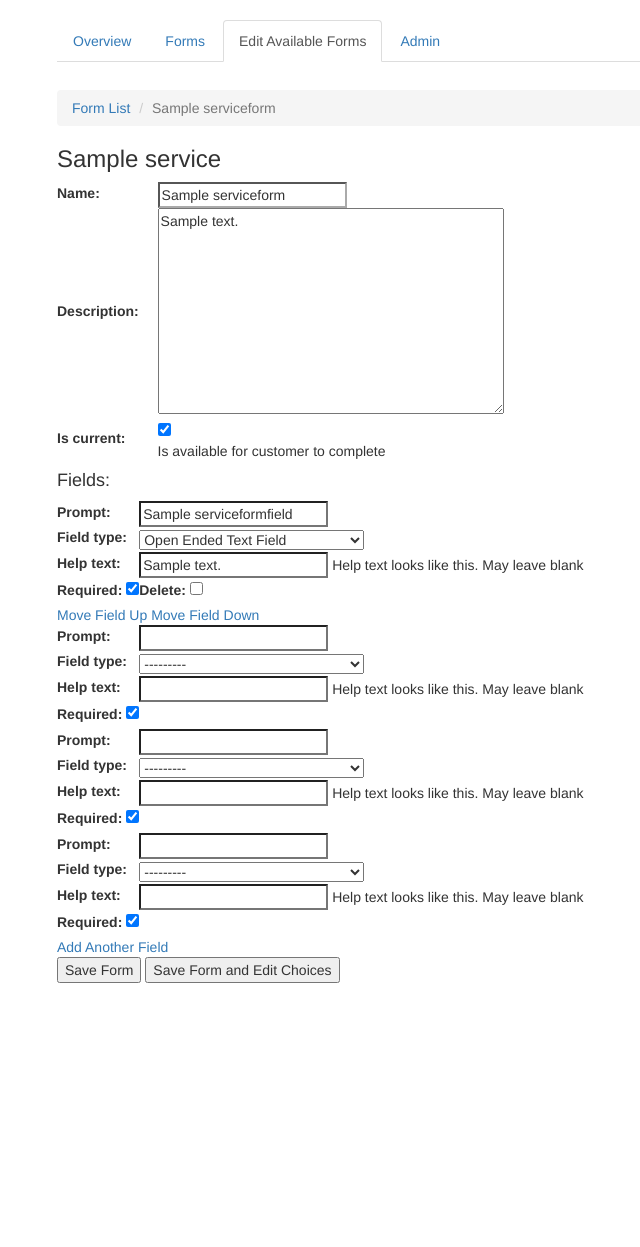
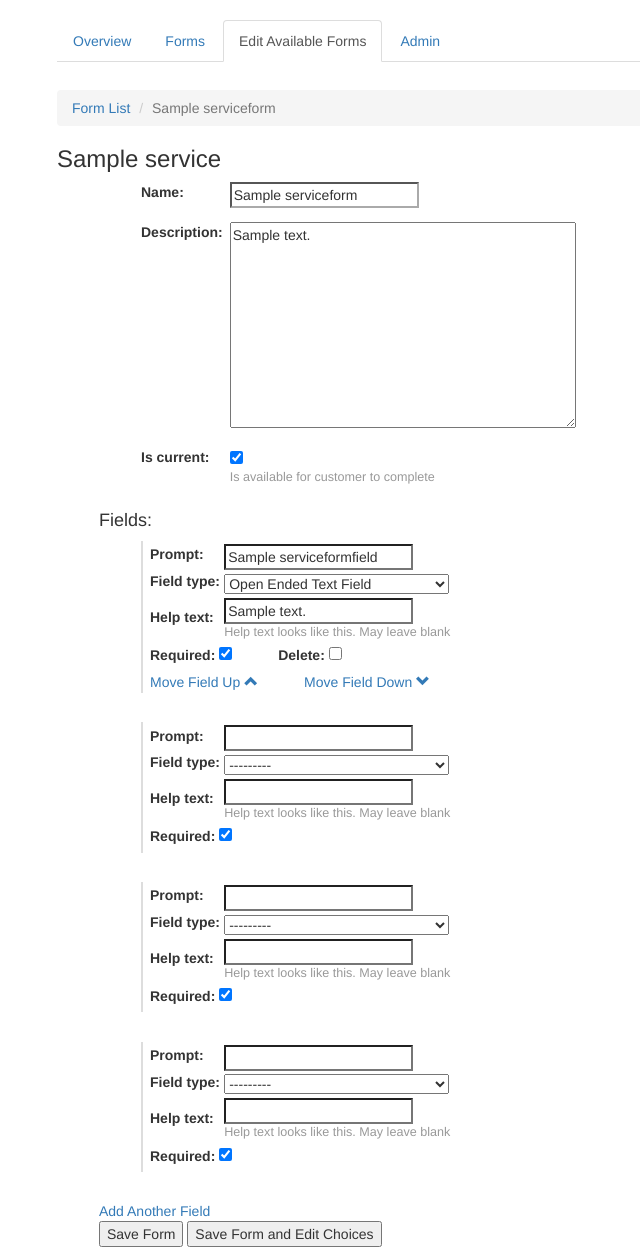
Before and after one commit to BigEventTamu/tamu_be_jsvs, a Django app: page /forms/edit-service-forms/1/ in a window 1280 px wide. Shown: the part 95-1342 px from the top of the page, without its empty margins (13-653 px from the left). Before the commit the page ends 1078 px from the top, so only its background shows below. Run offline with Django 3.2, Linux system fonts and the light colour scheme; a user stored in the database is signed in; tables that the repository leaves empty hold one stand-in row (values such as "Sample post"); parts of the project's set-up code (start-up, migrations or seed data) failed here and were passed over; some libraries are stand-ins or nearby versions.

Commit message:
css changes

```diff
--- a/static/css/be-jsvs.css
+++ b/static/css/be-jsvs.css
@@ -561,3 +561,75 @@ dt {
   margin-bottom: 2em;
 
 }
+
+#form_type_data {
+  margin-left: 3em;
+}
+
+#form_type_data tr > td{
+  padding-bottom: 1em;
+}
+
+span.helptext{
+    font-size: 0.9em;
+    color: #999999;
+    display: block;
+}
+
+#all_fields_table {
+  margin-left: 3em;
+}
+
+#all_fields_table tr > td{
+  padding-bottom: 0.1em;
+}
+
+.field_table {
+  margin-bottom: 2em;
+  border-left: 2px solid #DDDDDD;
+}
+
+.field_table_label{
+  padding-left: 0.5em;
+  padding-right: 0.3em;
+}
+.field_table_checkbox_label{
+  padding-left: 0.5em;
+}
+.move_links {
+  padding-left: 0.5em;
+}
+
+.move_links_down {
+  padding-left: 3em;
+  text-align: right;
+  align: right;
+}
+
+.field_table_checkbox_label > input {
+  margin-right: 3em;
+}
+
+#form_type_data th{
+  vertical-align: top;
+  padding-right: 0.5em;
+}
+
+#request-form tr > th{
+  vertical-align: top;
+  padding-right: 1em;
+}
+
+#request-form td {
+    vertical-align: top;
+    padding-bottom: 0.75em;
+}
+
+#request_form{
+  padding-left: 3em;
+}
+
+.errorlist {
+   list-style-type: none;
+   color: red;
+}
--- a/templates/form_edit/modify_form_fields.html
+++ b/templates/form_edit/modify_form_fields.html
@@ -19,7 +19,13 @@
     {% csrf_token %}
     <div id="service_select">
     <table id="form_field_table">
+        <tr>
+            <td colspan="2">
+                <table id="form_type_data">
                     {{ form.as_table }}
+                </table>
+            </td>
+        </tr>
         <tr>
             <td>
                 {{ field_formset.management_form }}
@@ -76,24 +82,24 @@
                                         </td>
                                     </tr>
                                     <tr>
-                                    <td class="field_table_checkbox_label">
+                                        <td class="field_table_checkbox_label" colspan="2">
                                             {{ f.required.label_tag }}
                                             {{f.required}}
-                                    </td>
+
                                         {% if f.field_label.value and field_formset.can_delete %}
-                                        <td class="field_table_checkbox_label">
+
                                             {{f.DELETE.label_tag}}
                                             {{ f.DELETE }}
                                             </td>
                                         {% else %}
-                                        <td class="field_table_checkbox_label"></td>
+                                           </td>
                                         {% endif %}
                                     </tr>
                                     {% if f.field_label.value %}
                                     <tr>
                                         <td class="move_links" colspan="2">
-                                        <a href="javascript:moveFieldUp('pos_{{f.position.auto_id}}')">Move Field Up</a>
-                                        <a href="javascript:moveFieldDown('pos_{{f.position.auto_id}}')">Move Field Down</a>
+                                            <a href="javascript:moveFieldUp('pos_{{f.position.auto_id}}')">Move Field Up <span class="glyphicon glyphicon-chevron-up" aria-hidden="true"></span></a>
+                                            <a class="move_links_down" href="javascript:moveFieldDown('pos_{{f.position.auto_id}}')">Move Field Down <span class="glyphicon glyphicon-chevron-down" aria-hidden="true"></span></a>
                                         </td>
                                     </tr>
                                     {% endif %}
```
Also changed, not shown: templates/request_form/request_form.html (+28 -4 lines). Lines whose indentation alone changed are shown as unchanged.
